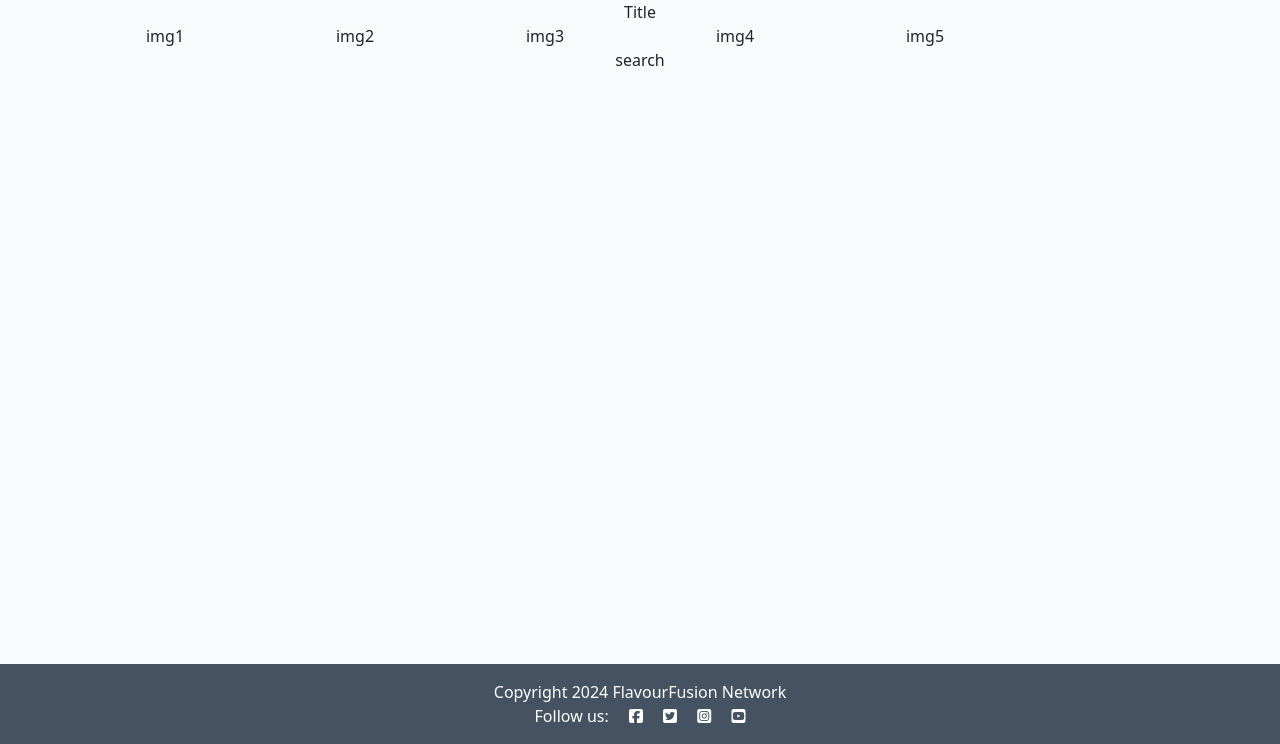
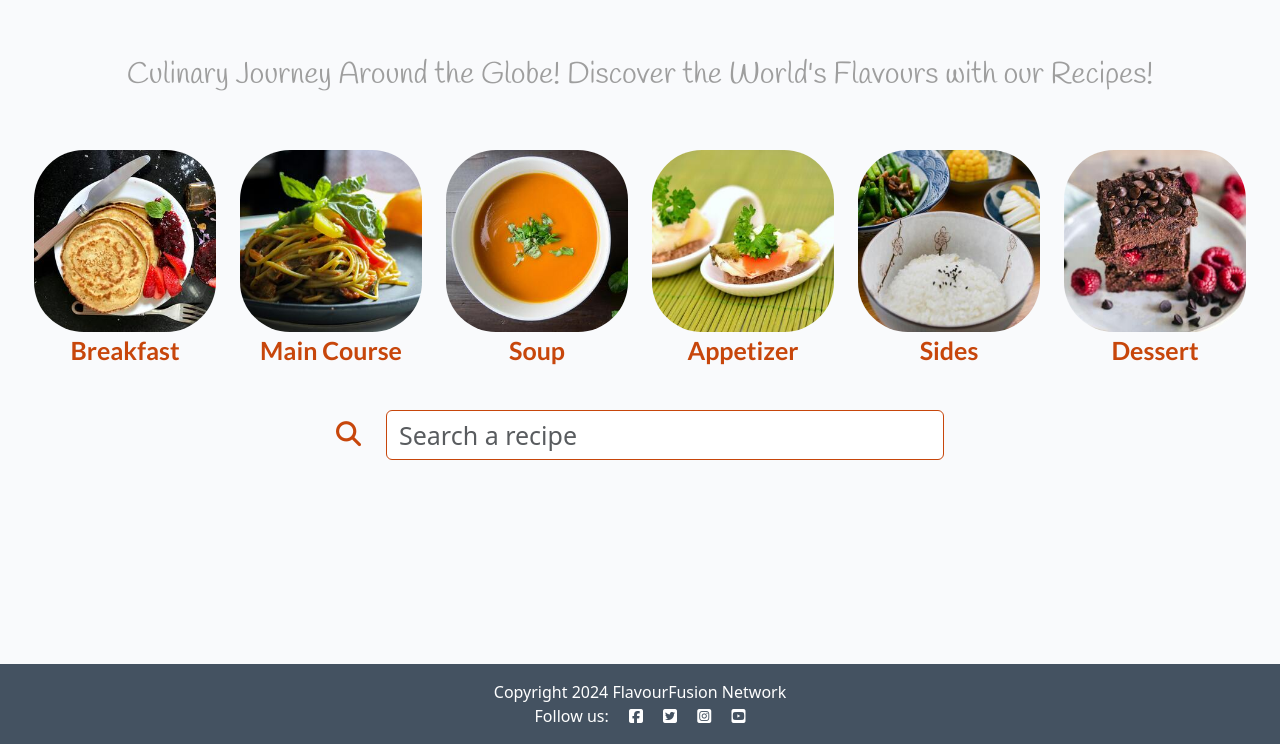
Before and after one commit to Brindusa22/FlavourFusion-Network, a Django app: page / in a window 1280 px wide. Shown: the part 56-800 px from the top of the page. Run offline with Django 4.2, Linux system fonts and the light colour scheme; some libraries are stand-ins or nearby versions.

Commit message:
Customize home_page template and add style

```diff
--- a/home/templates/home/home_page.html
+++ b/home/templates/home/home_page.html
@@ -5,26 +5,102 @@
 
 <div class="container-fluid">
     <div class="row">
-        <div class="col-12">
             <div class="container text-center">
                 <div class="row">
-                    <div class="col">
-                        Title
+                    <div class="col home-title">
+                        <span class="">Culinary Journey Around the Globe! Discover the World's Flavours with our Recipes!</span>
                     </div>
                 </div>
-                <div class="row">
-                    <div class="col-sm-12 col-md-6 col-lg-2">img1</div>
-                    <div class="col-sm-12 col-md-6 col-lg-2">img2</div>
-                    <div class="col-sm-12 col-md-6 col-lg-2">img3</div>
-                    <div class="col-sm-12 col-md-6 col-lg-2">img4</div>
-                    <div class="col-sm-12 col-md-6 col-lg-2">img5</div>
+                <div class="row meal-cathegory">
+
+                        <div class="col-sm-12 col-md-6 col-lg-2">
+                            <div class="meal-type-item">
+                                <a href="#">
+                                    <div class="meal-img-wrap">
+                                        <img src="{% static 'images/breakfast.png' %}" class="meal-type-img"
+                                            alt="breakfast">
+                                    </div>
+                                    <div class="cathegory-label">
+                                        <p>Breakfast</p>
+                                    </div>
+                                </a>
+                            </div>
+                        </div>
+
+
+                        <div class="col-sm-12 col-md-6 col-lg-2">
+                            <div class="meal-type-item">
+                            <a href="#">
+                                <div class="meal-img-wrap">
+                                    <img src="{% static 'images/main_course.png' %}" class="meal-type-img" alt="main-course">
+                                </div>
+                               <p class="cathegory-label">Main Course</p>
+                            </a>
+                            </div>
+                        </div>
+
+
+                        <div class="col-sm-12 col-md-6 col-lg-2">
+                            <div class="meal-type-item">
+                            <a href="#">
+                                <div class="meal-img-wrap">
+                                    <img src="{% static 'images/soups.png' %}" class="meal-type-img" alt="soup">
+                               </div>
+                               <p class="cathegory-label">Soup</p>
+                            </a>
+                            </div>
+                        </div>
+
+
+                        <div class="col-sm-12 col-md-6 col-lg-2">
+                            <div class="meal-type-item">
+                                <a href="#">
+                                <div class="meal-img-wrap">
+                                    <img src="{% static 'images/appetizer.png' %}" class="meal-type-img" alt="appetizer">
+                               </div>
+                                <p class="cathegory-label">Appetizer</p>
+                                </a>
+                            </div>
+                        </div>
+
+
+                        <div class="col-sm-12 col-md-6 col-lg-2">
+                            <div class="meal-type-item">
+                                <a href="#">
+                                    <div class="meal-img-wrap">
+                                        <img src="{% static 'images/sides.png' %}" class="meal-type-img" alt="sides">
+                                    </div>
+                                <p class="cathegory-label">Sides</p>
+                                </a>
+                            </div>
+                        </div>
+
+
+                        <div class="col-sm-12 col-md-6 col-lg-2">
+                            <div class="meal-type-item">
+                                <a href="#">
+                                    <div class="meal-img-wrap">
+                                        <img src="{% static 'images/dessert.png' %}" class="meal-type-img" alt="dessert">
+                                    </div>
+                                <p class="cathegory-label">Dessert</p>
+                                </a>
+                            </div>
+                        </div>
+
+
                 </div>
                 <div class="row">
-                    <div class="col">search</div>
+                    <div class="col">
+                        <div class="container mt-4">
+                            <form class="form-inline">
+                            <i class="fa-solid fa-magnifying-glass"></i>
+                              <input class="form-control mr-sm-2 search-field" type="search" placeholder="Search a recipe" aria-label="Search">
+                            </form>
+                          </div>
+                    </div>
                 </div>
             </div>
         </div>
-    </div>
 </div>
 
 {% endblock %}
--- a/static/css/style.css
+++ b/static/css/style.css
@@ -1,5 +1,78 @@
 body {
     background-color: #F9FAFC;
+}
+
+/* Styles for the home page */
+
+.home-title {
+    display: flex;
+    height: 150px;
+    align-items: center;
+    justify-content: center;
+    font-family: "Handlee", cursive;
+    font-weight: 400;
+    font-size: 30px;
+    color: #9E9E9E;
+}
+
+.meal-img-wrap {
+
+}
+
+.meal-type-item {
+    width: 100%;
+    max-width: 100%;
+}
+
+.meal-type-img {
+    max-width: 100%;
+    border-radius: 50px;
+}
+
+.meal-cathegory {
+    margin: 0 10px 0 10px;
+}
+
+.cathegory-label {
+    font-size: 25px;
+    font-family: 'Lato', sans-serif;
+    font-weight: bold;
+    color: #c7460b;
+}
+
+.meal-type-item a {
+    text-decoration: none;
+}
+
+.meal-type-item:hover {
+    opacity: 0.6;
+}
+
+.form-inline{
+    display: flex;
+    justify-content: center;
+    align-items: center;
+}
+
+.form-inline i {
+    margin-right: 25px;
+    font-size: 25px;
+    color: #c7460b;
+}
+
+.search-field {
+    height: 50px;
+    font-size: 25px;
+    color: #9e9e9e;
+    border: 1.5px solid #c7460b;
+}
+
+.search-field:hover {
+    background-color: rgb(255, 252, 249);
+}
+
+.form-control {
+    width: 50%;
 }
 
 /* Styles for recipe_detail page */
--- a/templates/base.html
+++ b/templates/base.html
@@ -13,6 +13,8 @@
     <link rel="preconnect" href="https://fonts.gstatic.com">
     <link href="https://fonts.googleapis.com/css2?family=Roboto:wght@300&display=swap" rel="stylesheet">
     <link href="https://fonts.googleapis.com/css2?family=Lato:wght@300;700&display=swap" rel="stylesheet">
+    <link href="https://fonts.googleapis.com/css2?family=Handlee&display=swap" rel="stylesheet">
+
 
     <!-- Font Awesome -->
     <script src="https://kit.fontawesome.com/29f3a45ff7.js" crossorigin="anonymous"></script>
```
Also changed, not shown: static/images/appetizer.png, static/images/breakfast.png, static/images/dessert.png, static/images/main_course.png, static/images/sides.png, static/images/soups.png, 7 other files.
